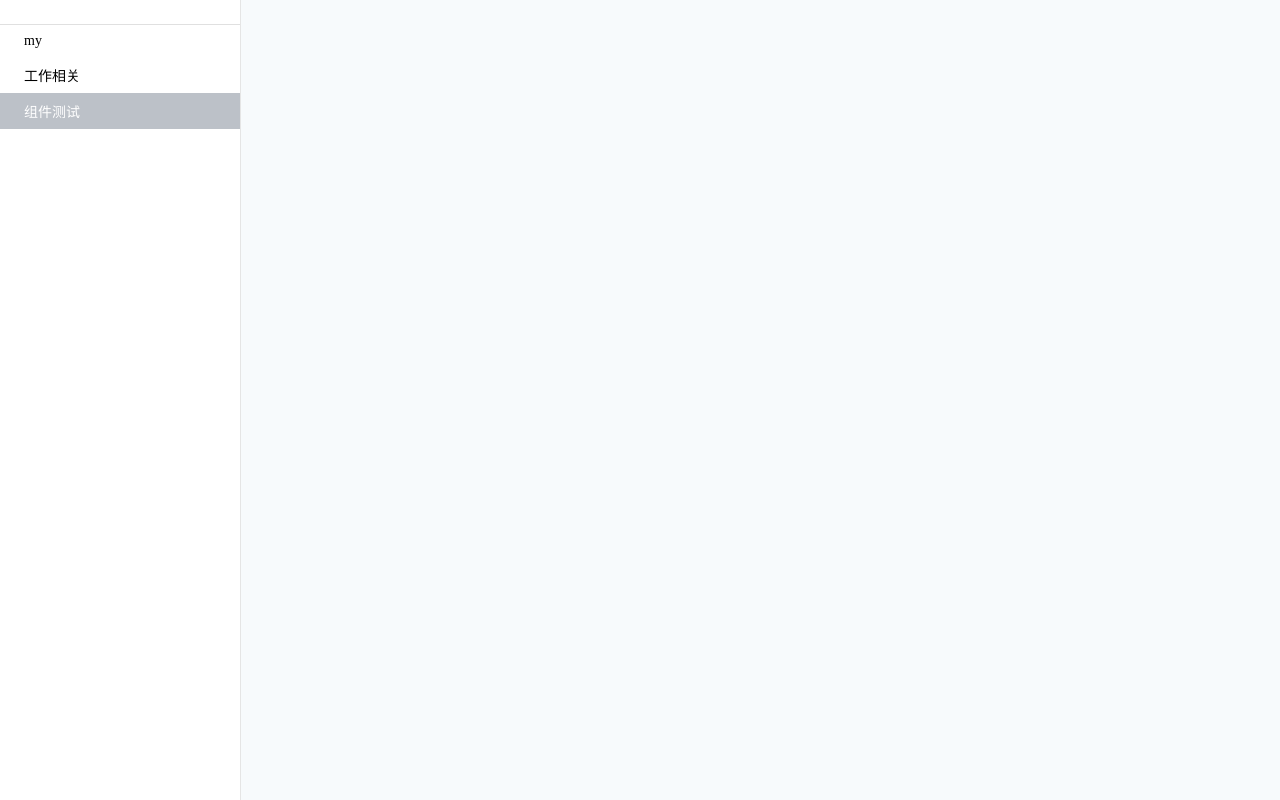
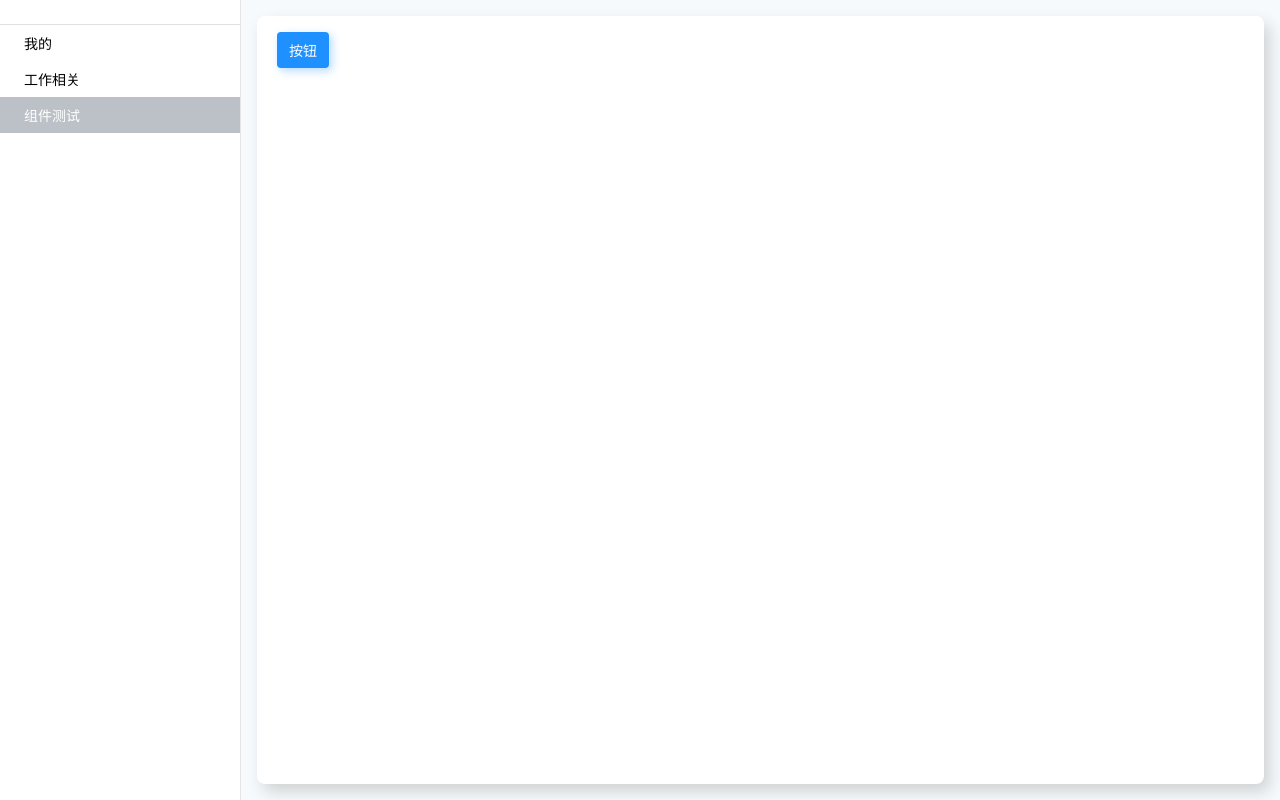
Before and after one commit to yicheny/y-toys, a React (Create React App) app: page /component/button in a window 1280 px wide. Before the commit this address had no page. Built offline with nearby package versions, Linux system fonts and the light colour scheme.

Commit message:
add 添加ButtonDemo页面

```diff
--- a/src/App.tsx
+++ b/src/App.tsx
@@ -14,6 +14,7 @@ import {ModalView} from "./demos/components/Modal";
 import IconDemo from "./demos/components/Icon";
 import RadioDemo from "./demos/components/Radio";
 import MessageDemo from "./demos/components/Message";
+import ButtonDemo from "./demos/components/Button";
 
 export default function App() {
     const {t} = useTranslation()
@@ -42,6 +43,7 @@ export default function App() {
                 <Route path='/component/Icon' element={<IconDemo/>}/>
                 <Route path='/component/radio' element={<RadioDemo/>}/>
                 <Route path='/component/message' element={<MessageDemo/>}/>
+                <Route path='/component/button' element={<ButtonDemo/>}/>
             </Routes>
         </div>
     </div>
@@ -53,7 +55,7 @@ function useMenuOptions() {
     return useMemo(() => {
         return [
             {
-                text:'my',
+                text:t('menu.my'),
                 children:[
                     {text: t('menu.studyTimeTotal'), to: '/time-total'},
                     {text: t('menu.knowledge review'),to:'/knowledge-review'},
--- /dev/null
+++ b/src/demos/components/Button/index.tsx
@@ -0,0 +1,10 @@
+import React from 'react';
+import {Box, Button} from "../../../components";
+
+export default function ButtonDemo() {
+    return (
+        <Box>
+            <Button onClick={()=>null}>按钮</Button>
+        </Box>
+    );
+}
--- a/src/i18n/en/index.json
+++ b/src/i18n/en/index.json
@@ -3,6 +3,7 @@
   "menu": {
     "shrink": "shrink",
     "expand": "expand",
+    "my": "my",
     "studyTimeTotal": "studyTimeTotal",
     "knowledge review": "knowledge review",
     "work": "work",
--- a/src/i18n/zh/index.json
+++ b/src/i18n/zh/index.json
@@ -3,6 +3,7 @@
   "menu": {
     "shrink": "收缩",
     "expand": "展开",
+    "my": "我的",
     "studyTimeTotal": "学习时间统计",
     "knowledge review": "知识复习",
     "work": "工作相关",
```
